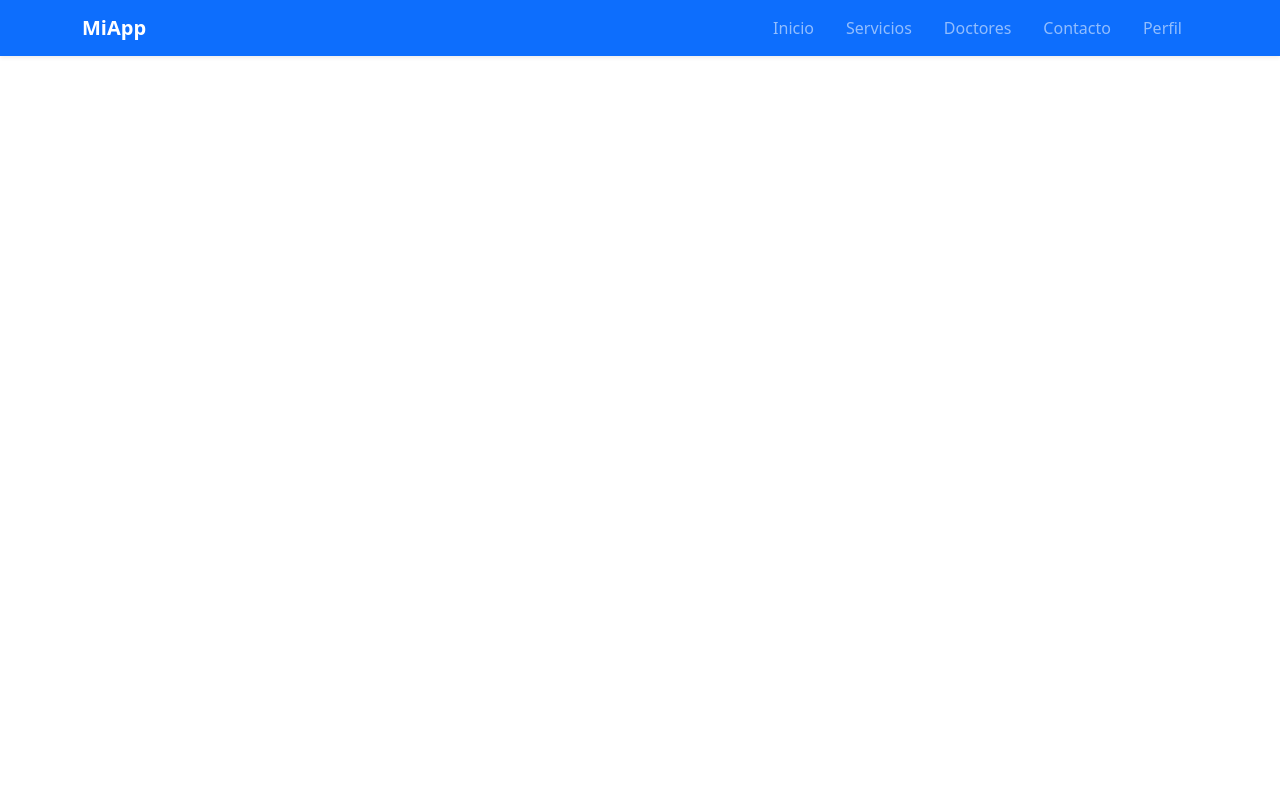
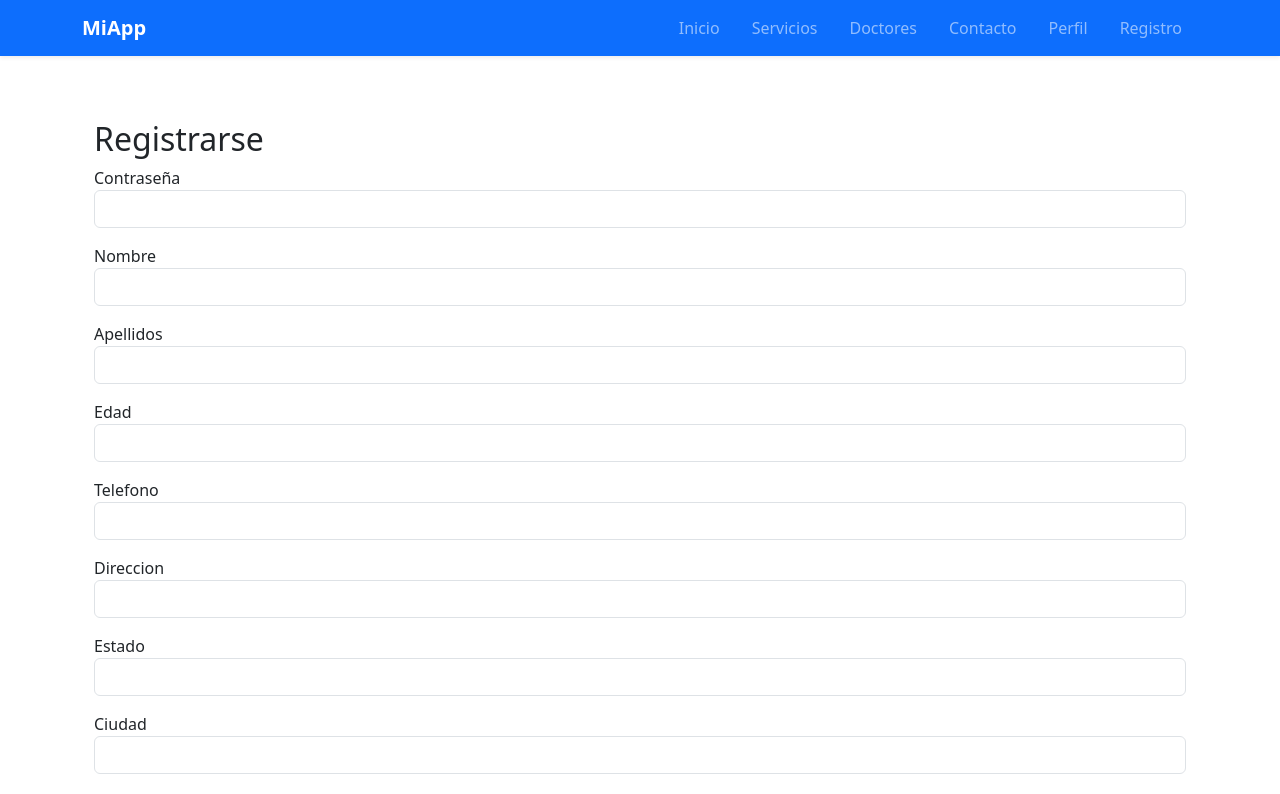
Before and after one commit to KiraMaya7/Front-PWeb2025, a React (Vite) app: page /Registro in a window 1280 px wide. Shown: the top 794 px of the page. Built offline with nearby package versions, Linux system fonts and the light colour scheme.

Commit message:
Se agrega registro de Usuarios a base de datos

```diff
--- a/src/App.tsx
+++ b/src/App.tsx
@@ -29,13 +29,16 @@ export default function App() {
                 <Link className="nav-link hover-effect" to="/AreasMedicas">Servicios</Link>
               </li>
               <li className="nav-item mx-2">
-                <Link className="nav-link hover-effect" to="/DoctorList">Doctores</Link>
+                <Link className="nav-link hover-effect" to="/Doctores">Doctores</Link>
               </li>
               <li className="nav-item mx-2">
                 <Link className="nav-link hover-effect" to="/contacto">Contacto</Link>
               </li>
               <li className="nav-item mx-2">
                 <Link className="nav-link hover-effect" to="/profile">Perfil</Link>
+              </li>
+              <li className="nav-item mx-2">
+                <Link className="nav-link hover-effect" to="/Registro">Registro</Link>
               </li>
             </ul>
           </div>
--- a/src/pages-Usuarios/Profile.tsx
+++ b/src/pages-Usuarios/Profile.tsx
@@ -1,15 +1,49 @@
-
 import React, { useState } from 'react';
+import axios from 'axios';
+import { useNavigate } from 'react-router-dom';
+import Registro from './Registro';
 
 const Login = () => {
   const [email, setEmail] = useState('');
   const [password, setPassword] = useState('');
+  const navigate = useNavigate();
 
-  const handleSubmit = (e: React.FormEvent) => {
+  const handleGoToRegister = () => {
+    navigate('/Registro');
+  };
+
+  const handleSubmit = async (e: React.FormEvent) => {
     e.preventDefault();
-    console.log('Email:', email);
-    console.log('Password:', password);
-    // Aquí puedes hacer la llamada al backend
+
+    try {
+      const response = await axios.post('http://localhost:5140/api/Login', {
+        usuario: email,
+        contraseña: password,
+      });
+
+      const data = response.data;
+
+      // Guarda token y rol
+      localStorage.setItem('token', data.token);
+      localStorage.setItem('rol', data.rol);
+      localStorage.setItem('nombre', data.nombre);
+
+      // Redirige según rol
+      switch (data.rol) {
+        case 1: // Admin
+          navigate('/Administrador');
+          break;
+        case 2: // Médico
+          navigate('/Doctor');
+          break;
+        default: // Usuario
+          navigate('/Paciente');
+          break;
+      }
+    } catch (error) {
+      console.error('Error al iniciar sesión:', error);
+      alert('Usuario o contraseña incorrectos');
+    }
   };
 
   return (
@@ -34,7 +68,7 @@ const Login = () => {
               <form onSubmit={handleSubmit}>
                 <div className="form-floating mb-3">
                   <input
-                    type="email"
+                    type="text"
                     className="form-control form-control-lg"
                     id="floatingInput"
                     placeholder="name@example.com"
@@ -69,9 +103,13 @@ const Login = () => {
                       Recordar cuenta
                     </label>
                   </div>
-                  <a href="#!" className="text-decoration-none">
-                    Crear Cuenta
-                  </a>
+                  <button
+                  className="btn btn-primary btn w-20 mb-0"
+                  onClick={handleGoToRegister}
+                  type="submit"
+                >
+                  Crear Cuenta
+                </button>
                 </div>
 
                 <button
--- /dev/null
+++ b/src/pages-Usuarios/Registro.tsx
@@ -0,0 +1,73 @@
+import React, { useState } from 'react';
+import axios from 'axios';
+import { useNavigate } from 'react-router-dom';
+
+const Registro = () => {
+  const [form, setForm] = useState({
+    contraseña: '',
+    nombre: '',
+    apellidos: '',
+    edad: "",
+    telefono: '',
+    direccion: '',
+    estado: '',
+    ciudad: '',
+    correo: '',
+    usuario: '',
+    rol: 3
+  });
+
+  const navigate = useNavigate();
+
+  const handleChange = (e: React.ChangeEvent<HTMLInputElement>) => {
+    const { name, value } = e.target;
+    setForm({
+      ...form,
+      [name]: value.trim() === "" ? null : (name === 'edad' || name === 'rol' ? Number(value) : value)
+  });
+};
+
+  const handleRegister = async (e: React.FormEvent) => {
+    e.preventDefault();
+    if (!form.nombre || !form.apellidos || !form.correo || !form.usuario || !form.contraseña) {
+    alert("Los campos marcados con * son obligatorios");
+    return;
+  }
+    try {
+      await axios.post('http://localhost:5140/api/Cuenta', form);
+      alert('Registro exitoso');
+      navigate('/login');
+    } catch (error) {
+      console.error(error);
+      alert('Error al registrar');
+    }
+  };
+
+  return (
+    <div className="container mt-5">
+      <h2>Registrarse</h2>
+      <form onSubmit={handleRegister}>
+        {Object.entries(form).map(([key, value]) =>
+          key !== 'rol' ? (
+            <div key={key} className="mb-3">
+              <label>{key.charAt(0).toUpperCase() + key.slice(1)}</label>
+              <input
+                className="form-control"
+                type={typeof value === 'number' ? 'number' : 'text'}
+                name={key}
+                value={value}
+                onChange={handleChange}
+                required
+              />
+            </div>
+          ) : null
+        )}
+        <button className="btn btn-success" type="submit">
+          Registrarse
+        </button>
+      </form>
+    </div>
+  );
+};
+
+export default Registro;
--- a/src/routes/routes.tsx
+++ b/src/routes/routes.tsx
@@ -7,6 +7,7 @@ import Doctores from '../pages-Usuarios/Doctores';
 import Contact from '../pages-Usuarios/Contacto';
 import Profile from '../pages-Usuarios/Profile';
 import DoctorList from '../pages-Doctores/DoctorList';
+import Registro from '../pages-Usuarios/Registro';
 
 export default function AppRouter() {
   return (
@@ -14,9 +15,10 @@ export default function AppRouter() {
       <Route path="/" element={<Home />} />
       <Route path="/AreasMedicas" element={<AreasMedicas />} />
       <Route path="/Doctores" element={<Doctores />} />
-      <Route path="/DoctorList" element={<DoctorList />} />
+      <Route path="/Doctores" element={<Doctores />} />
       <Route path="/contacto" element={<Contact />} />
       <Route path="/profile" element={<Profile />} />
+      <Route path="/Registro" element={<Registro />} />
     </Routes>
   );
 }
```
